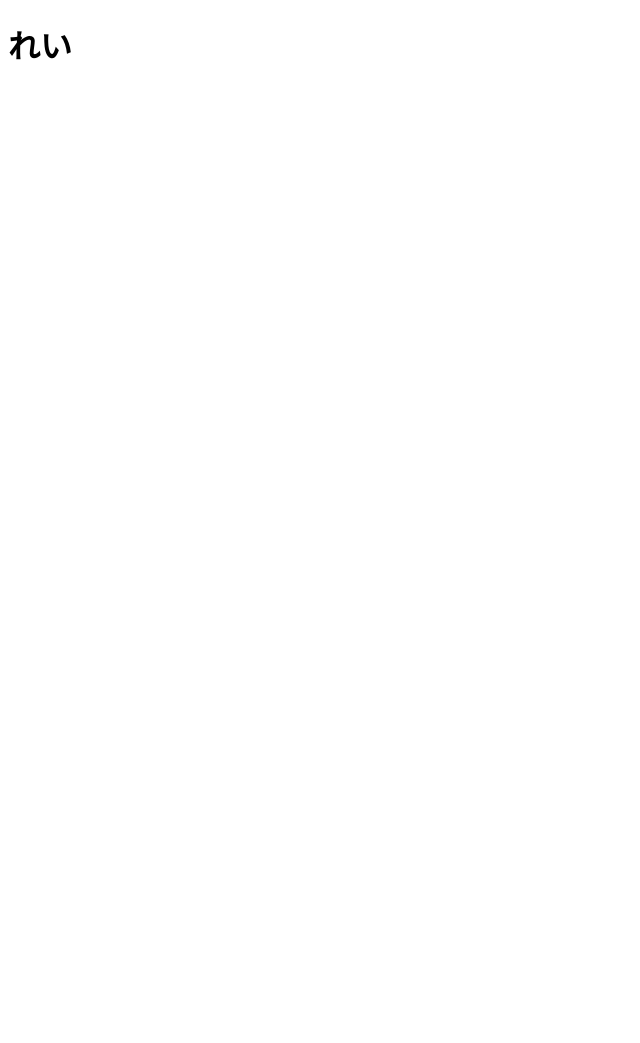
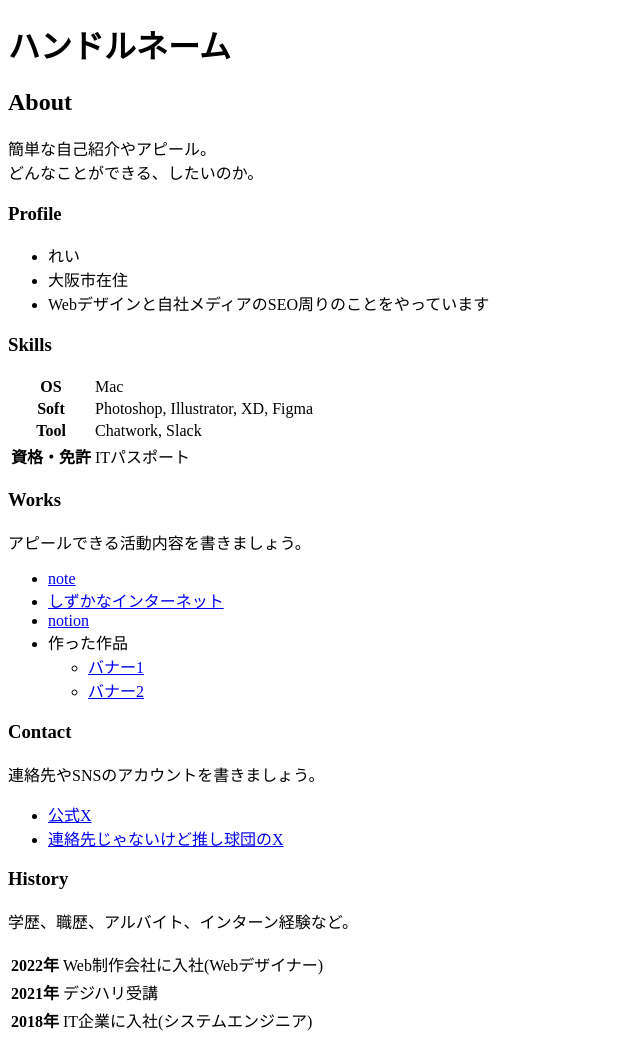
Before and after one commit to ray-1813/ray.github.io, a plain HTML site: page index.html in a window 1280 px wide. Shown: the whole page, without its empty margins (0-640 px from the left). Before the commit the page ends 800 px from the top, so only its background shows below. Drawn offline with Linux system fonts and the light colour scheme.

Commit message:
ポートフォリオに必要な情報を入力

```diff
--- a/index.html
+++ b/index.html
@@ -1,11 +1,87 @@
 <!DOCTYPE html>
 <html lang="ja">
+
 <head>
   <meta charset="utf-8">
   <meta name="viewport" content="width=device-width, initial-scale=1">
-    <title>れいのポートフォリオ</title>
+  <title>ハンドルネームのポートフォリオ</title>
 </head>
+
 <body>
-    <h1>れい</h1>
+  <h1>ハンドルネーム</h1>
+
+  <h2>About</h2>
+  <p>
+    簡単な自己紹介やアピール。<br>
+    どんなことができる、したいのか。
+  </p>
+
+  <h3>Profile</h3>
+  <ul>
+    <li>れい</li>
+    <li>大阪市在住</li>
+    <li>Webデザインと自社メディアのSEO周りのことをやっています</li>
+  </ul>
+
+  <h3>Skills</h3>
+  <table>
+    <tr>
+      <th>OS</th>
+      <td>Mac</td>
+    </tr>
+    <tr>
+      <th>Soft</th>
+      <td>Photoshop, Illustrator, XD, Figma</td>
+    </tr>
+    <tr>
+      <th>Tool</th>
+      <td>Chatwork, Slack</td>
+    </tr>
+    <tr>
+      <th>資格・免許</th>
+      <td>ITパスポート</td>
+    </tr>
+  </table>
+
+  <h3>Works</h3>
+  <p>アピールできる活動内容を書きましょう。</p>
+  <ul>
+    <li><a href="https://note.com/rai_design/" target="_blank">note</a></li>
+    <li><a href="https://sizu.me/raynya" target="_blank">しずかなインターネット</a></li>
+    <li><a href="https://terrific-watchmaker-b83.notion.site/12b61dc6e6fe4b6bbf8952a259428adf"
+        target="_blank">notion</a></li>
+    <li>
+      作った作品
+      <ul>
+        <li><a href="https://x.com/ray_webdesign/status/1781926944420016452" target="_blank">バナー1</a></li>
+        <li><a href="https://x.com/ray_webdesign/status/1771890938551611724" target="_blank">バナー2</a></li>
+      </ul>
+    </li>
+  </ul>
+
+  <h3>Contact</h3>
+  <p>連絡先やSNSのアカウントを書きましょう。</p>
+  <ul>
+    <li><a href="https://twitter.com/ray_webdesign" target="_blank">公式X</a></li>
+    <li><a href="https://twitter.com/FightersPR" target="_blank">連絡先じゃないけど推し球団のX</a></li>
+  </ul>
+
+  <h3>History</h3>
+  <p>学歴、職歴、アルバイト、インターン経験など。</p>
+  <table>
+    <tr>
+      <th>2022年</th>
+      <td>Web制作会社に入社(Webデザイナー)</td>
+    </tr>
+    <tr>
+      <th>2021年</th>
+      <td>デジハリ受講</td>
+    </tr>
+    <tr>
+      <th>2018年</th>
+      <td>IT企業に入社(システムエンジニア)</td>
+    </tr>
+  </table>
 </body>
+
 </html>
```
Lines whose indentation alone changed are shown as unchanged.
